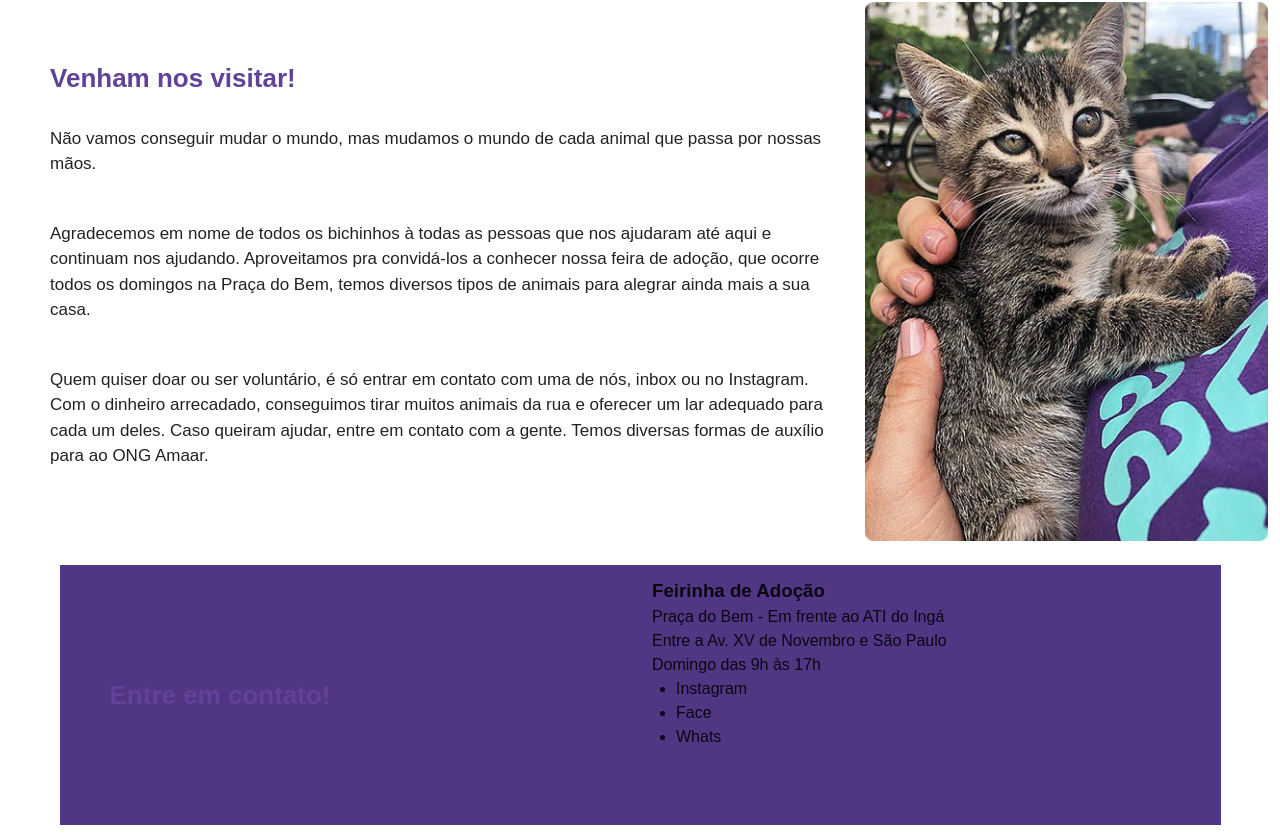
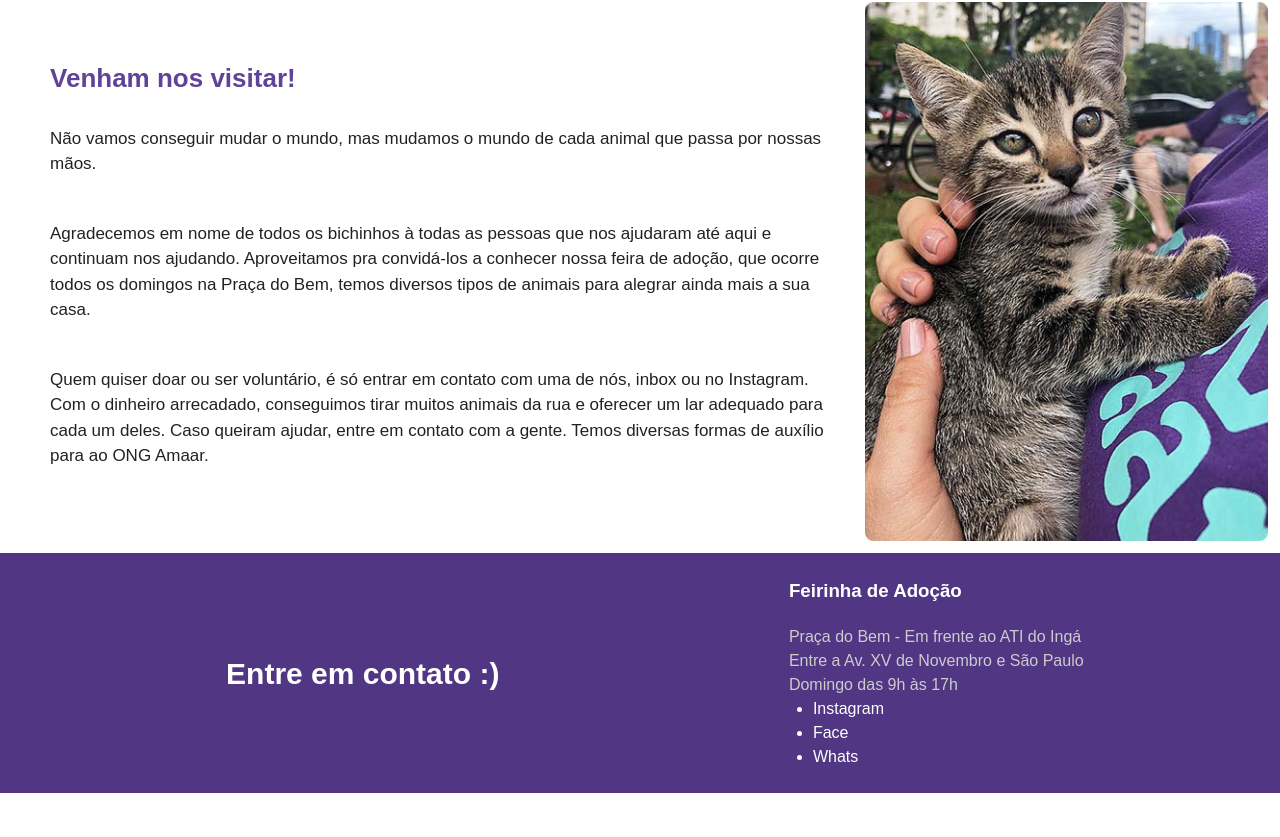
Before and after one commit to helton-mori-dev/ong-amaar-vue, a Vue app: page / in a window 1280 px wide. Shown: the part 3011-3848 px from the top of the page. After the commit the page ends 3804 px from the top, so only its background shows below. Built offline with nearby package versions, Linux system fonts and the light colour scheme; a web font is replaced by a local one.

Commit message:
Footer
Contato preparação para instalação de mais ícones

```diff
--- a/src/components/FooterComponents/Contact.vue
+++ b/src/components/FooterComponents/Contact.vue
@@ -1,11 +1,13 @@
 <template>
-  <v-container class="container-contato" primary>
+  <v-container primary class="no-max-width">
+        <v-container class="container-contato" >
             <v-row>
                 <v-spacer></v-spacer>
-        <v-col cols="6" class="paragraph-text-container">
-            <h2 class="subtitle">Entre em contato!</h2>
+                <v-col cols="6" class="paragraph-text-container subtitle-content-footer">
+                    <h2 class="subtitle">Entre em contato :)</h2>
                 </v-col>
                 <v-col cols="6">
+                    <div class="mini-container">
                         <h3>Feirinha de Adoção</h3>
                         <span>
                             Praça do Bem - Em frente ao ATI do Ingá<br>
@@ -17,9 +19,11 @@
                             <li>Face</li>
                             <li>Whats</li>
                         </ul>
+                    </div>
                 </v-col>
                 <v-spacer></v-spacer>
             </v-row>
+        </v-container>
   </v-container>
 </template>
 
@@ -35,7 +39,32 @@
     display: flex;
     justify-content: center;
     flex-direction: column;
-    min-height: 260px;
-    padding-top: 150px;
+    padding: 70px 50px;
+    color: #fff;
+}
+
+.container-contato h2 {
+    text-align: center;
+    font-weight: bolder;
+    font-size: 30px;
+    color: #fff;
+}
+
+.container-contato h3 {
+    margin-bottom: 20px;
+}
+
+.container-contato .mini-container {
+    display: table;
+    margin: auto
+}
+
+.container-contato .mini-container span {
+    color: #ccc;
+    font-weight: 300;
+}
+.subtitle-content-footer {
+    align-items: center!important;
+    justify-content: flex-start;
 }
 </style>
--- a/src/components/FooterComponents/Footer.vue
+++ b/src/components/FooterComponents/Footer.vue
@@ -1,8 +1,5 @@
 <template>
-    <v-container>
-        <Contact />
-
-    </v-container>
+    <Contact />
 </template>
 
 <script>
```
Lines whose indentation alone changed are shown as unchanged.
